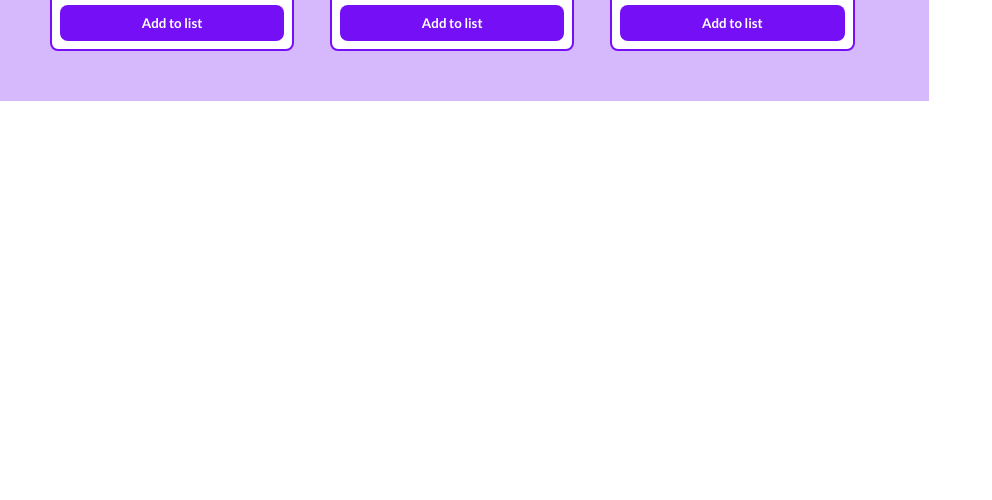
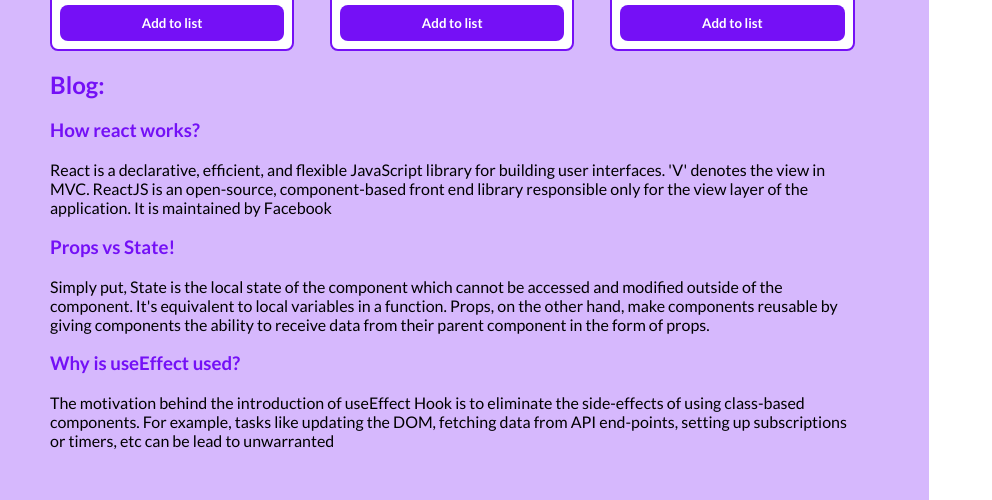
Before and after one commit to NashedShahRoni22/Ultra-Active-Club, a React (Create React App) app: page / in a window 1280 px wide. Shown: the part 981-1481 px from the top of the page, without its empty margins (0-992 px from the left). Before the commit the page ends 1082 px from the top, so only its background shows below. Built offline with nearby package versions, Linux system fonts and the light colour scheme.

Commit message:
blog part done

```diff
--- a/src/App.js
+++ b/src/App.js
@@ -8,6 +8,7 @@ import PersonalInfo from "./Components/PersonalInfo/PersonalInfo";
 import PhysicalInfo from "./Components/PhysicalInfo/PhysicalInfo";
 import { ToastContainer, toast } from 'react-toastify';
 import 'react-toastify/dist/ReactToastify.css';
+import Blog from "./Components/Blog/Blog";
 
 // toast.configure();
 function App() {
@@ -37,6 +38,7 @@ function App() {
 
   return (
     <section className="activity-main">
+
       <div className="activity-card">
         <ActivityCard></ActivityCard>
         <div className="cards-item">
@@ -44,6 +46,7 @@ function App() {
             <CardItem key={card.id} card={card} addBtn={addBtn}></CardItem>
           ))}
         </div>
+        <Blog></Blog>
       </div>
 
       <div className="activity-calc">
--- /dev/null
+++ b/src/Components/Blog/Blog.css
@@ -0,0 +1,3 @@
+h1, h3{
+    color: #7410f6;
+}
--- /dev/null
+++ b/src/Components/Blog/Blog.js
@@ -0,0 +1,34 @@
+import React from "react";
+import './Blog.css'
+
+const Blog = () => {
+  return (
+    <div>
+      <h1>Blog:</h1>
+      <h3>How react works?</h3>
+      <p>
+        React is a declarative, efficient, and flexible JavaScript library for
+        building user interfaces. 'V' denotes the view in MVC. ReactJS is an
+        open-source, component-based front end library responsible only for the
+        view layer of the application. It is maintained by Facebook
+      </p>
+      <h3>Props vs State!</h3>
+      <p>
+        Simply put, State is the local state of the component which cannot be
+        accessed and modified outside of the component. It's equivalent to local
+        variables in a function. Props, on the other hand, make components
+        reusable by giving components the ability to receive data from their
+        parent component in the form of props.
+      </p>
+      <h3>Why is useEffect used?</h3>
+      <p>
+        The motivation behind the introduction of useEffect Hook is to eliminate
+        the side-effects of using class-based components. For example, tasks
+        like updating the DOM, fetching data from API end-points, setting up
+        subscriptions or timers, etc can be lead to unwarranted
+      </p>
+    </div>
+  );
+};
+
+export default Blog;
```
